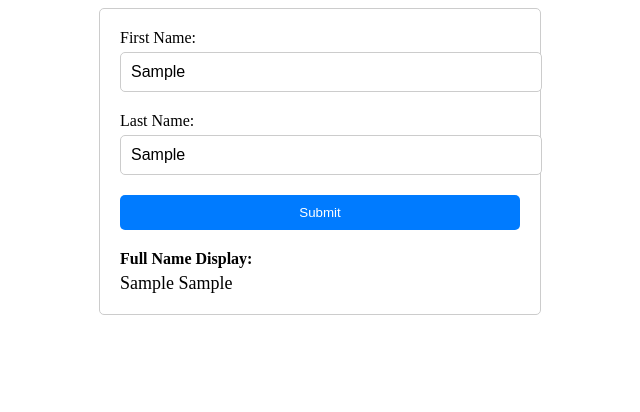
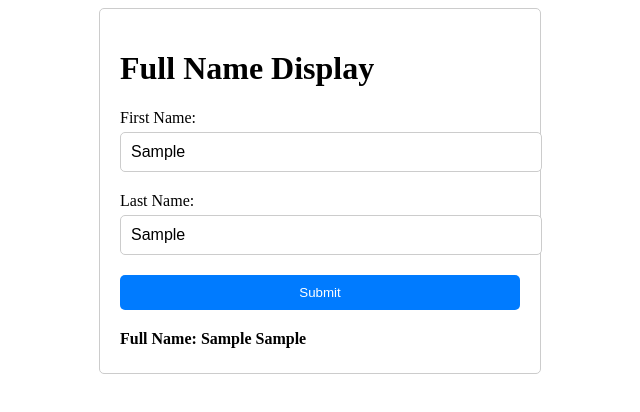
Before and after one commit to rehmangour04/Form-React, a React (Vite) app: page / in a window 1280 px wide. Both pictures are taken after typing "Sample", "Sample" into the empty fields and a click on the button "Submit". Shown: the top 412 px of the page, without its empty margins (320-960 px from the left). Built offline with nearby package versions, Linux system fonts and the light colour scheme.

Commit message:
remove bugs

```diff
--- a/src/App.jsx
+++ b/src/App.jsx
@@ -15,14 +15,14 @@ function App() {
     const value = event.target.value;
     setFirstName(value);
     setErrorFirstName(value.trim() === "" ? "Please fill out this field." : "");
-    setFormSubmitted(false); // Reset form submission status on input change
+    setFormSubmitted(false);
   };
 
   const handleLastNameChange = (event) => {
     const value = event.target.value;
     setLastName(value);
     setErrorLastName(value.trim() === "" ? "Please fill out this field." : "");
-    setFormSubmitted(false); // Reset form submission status on input change
+    setFormSubmitted(false);
   };
 
   const handleSubmit = (event) => {
@@ -42,6 +42,7 @@ function App() {
 
   return (
     <form onSubmit={handleSubmit} className="form-container">
+      <h1>Full Name Display</h1>
       <div className="form-group">
         <label htmlFor="firstName">First Name:</label>
         <input
@@ -68,17 +69,16 @@ function App() {
           <span className="error-message">{errorLastName}</span>
         )}
       </div>
-      <button
-        type="submit"
-        className="submit-btn"
-        disabled={formSubmitted} // Disable only if form is already submitted
-      >
+      <button type="submit" className="submit-btn" disabled={formSubmitted}>
         Submit
       </button>
-      <div className="full-name-container">
-        <label className="full-name-label">Full Name Display:</label>
-        <span className="full-name">{fullName}</span>
-      </div>
+      {formSubmitted ? (
+        <div className="full-name-container">
+          <label className="full-name-label">Full Name: {fullName}</label>
+        </div>
+      ) : (
+        ""
+      )}
     </form>
   );
 }
```
